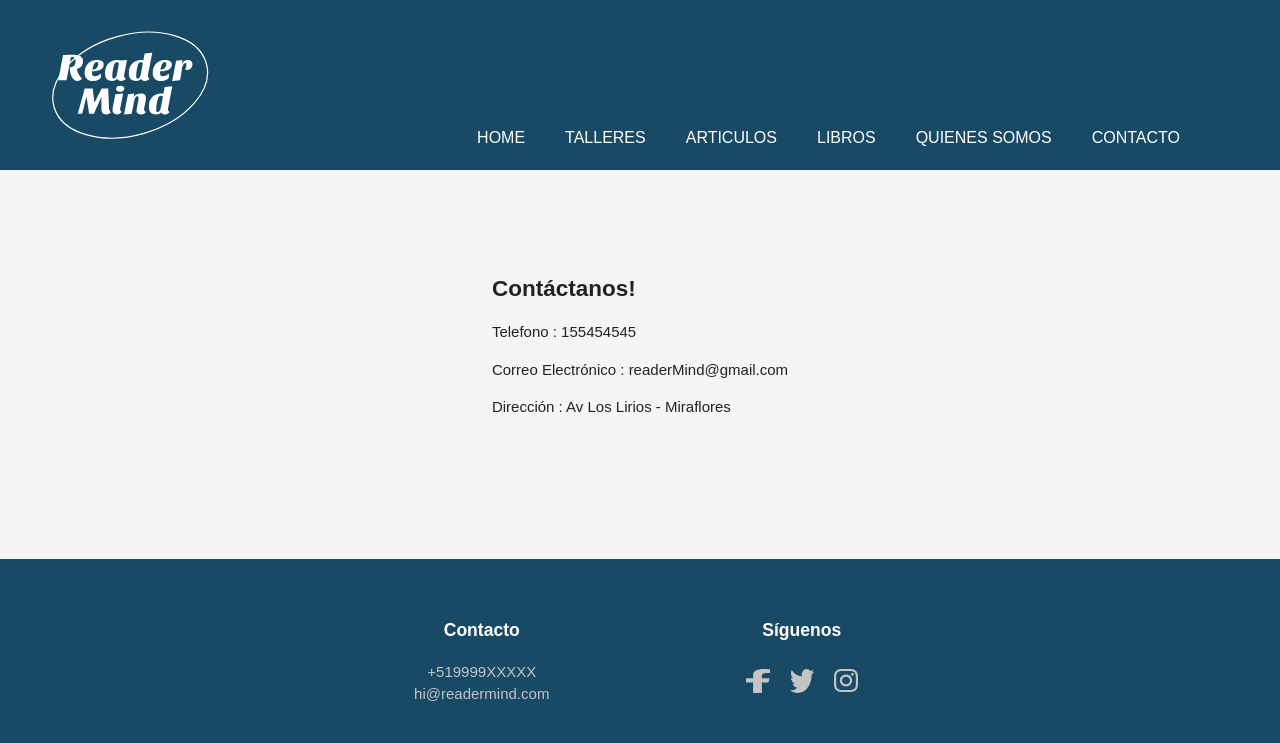
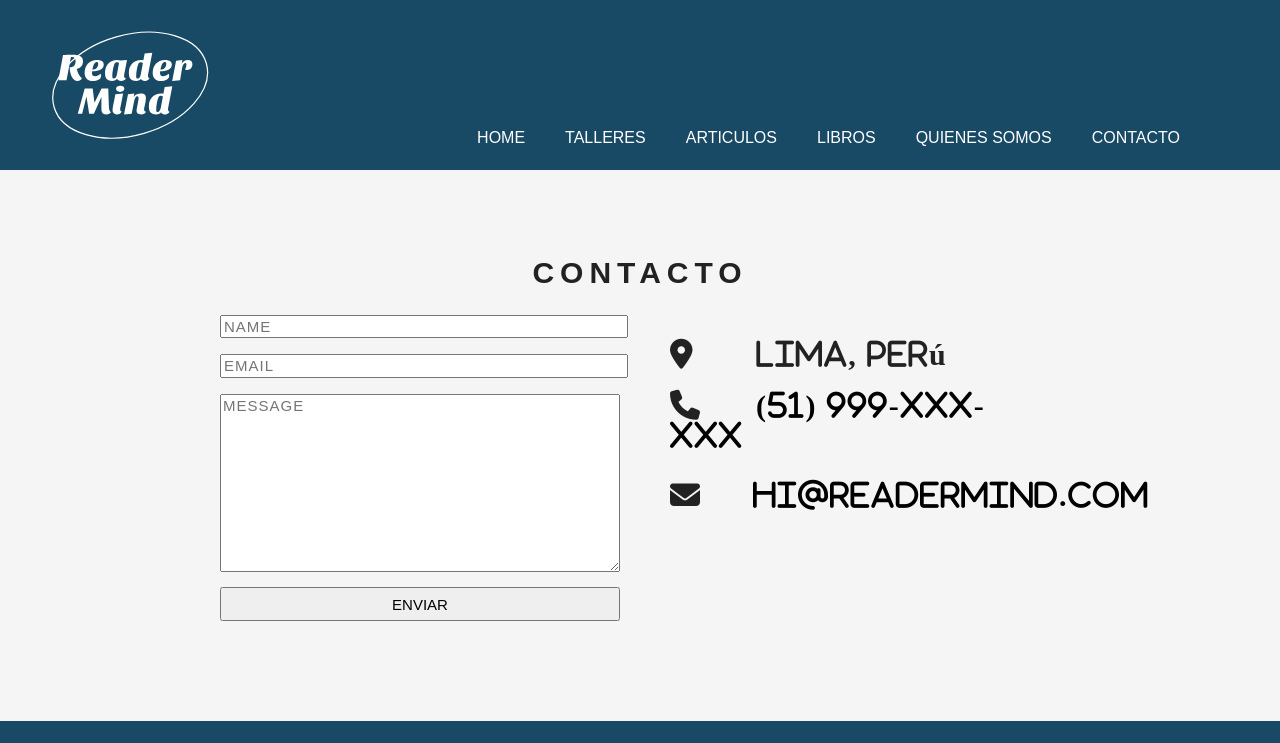
Before and after one commit to LNVNS/Readermind, a website: page pages/contacto.html in a window 1280 px wide. Shown: the top 743 px of the page. Drawn offline with Linux system fonts and the light colour scheme.

Commit message:
Add contact form

```diff
--- a/css/contacto.css
+++ b/css/contacto.css
@@ -272,6 +272,100 @@ header a {
     margin-right: auto;
 }
 
+#contact {
+  width: 100%;
+  height: 100%;
+}
+
+.section-header {
+  text-align: center;
+  margin: 0 auto;
+  text-transform: uppercase;
+  letter-spacing: 6px;
+}
+
+.contact-wrapper {
+  display: flex;
+  flex-direction: row;
+  justify-content: space-between;
+  margin: 0 auto;
+  padding: 20px;
+  position: relative;
+  max-width: 840px;
+}
+
+.form-horizontal {
+  font-weight: 400;
+  display: flex;
+  flex-direction: column;
+}
+
+.form-control,
+textarea {
+  max-width: 400px;
+  letter-spacing: 1px;
+}
+
+.form-group {
+  margin-bottom: 16px;
+}
+
+input {
+  width: 100%;
+}
+
+.send-button {
+  margin-top: 15px;
+  height: 34px;
+  width: 400px;
+  overflow: hidden;
+}
+
+.alt-send-button:hover {
+  cursor: pointer;
+}
+
+.direct-contact-container {
+  max-width: 400px;
+}
+
+.contact-list {
+  list-style-type: none;
+  margin-left: -30px;
+  padding-right: 20px;
+}
+
+.list-item {
+  line-height: 4;
+}
+
+.contact-text {
+  letter-spacing: 1.9px;
+}
+
+.contact-text a {
+  color: black;
+}
+
+.place {
+  margin-left: 62px;
+}
+
+.phone {
+  margin-left: 56px;
+}
+
+.gmail {
+  margin-left: 53px;
+}
+
+.contact-text a {
+  text-decoration: none;
+}
+
+.contact-text a:hover {
+  text-decoration: none;
+}
 
 /* ==========================================================================
    EXAMPLE Media Queries for Responsive Design.
--- a/pages/contacto.html
+++ b/pages/contacto.html
@@ -21,7 +21,7 @@
     <link rel="stylesheet" href="../css/contacto.css">
     <link rel="stylesheet" href="../css/api-google.css">
 
-
+    <script src="https://kit.fontawesome.com/ee72af7c06.js" crossorigin="anonymous"></script>
     <meta name="theme-color" content="#fafafa">
 </head>
 
@@ -60,17 +60,38 @@
     <!-- Body -->
 
     <main>
-        <br>
-        <div class="center_contact">
-            <h2>Contáctanos! </h2>
-            <p>Telefono : 155454545 </p>
-            <p> Correo Electrónico : readerMind@gmail.com</p>
-            <p>Dirección : Av Los Lirios - Miraflores</p>
-
-
-        </div>
-
-
+        <section id="contact">
+          <h1 class="section-header">Contacto</h1>
+          <div class="contact-wrapper">
+            <!-- Left contact page -->
+            <form id="contact-form" class="form-horizontal" role="form">
+              <div class="form-group">
+                <div class="col-sm-12">
+                  <input type="text" class="form-control" id="name" placeholder="NAME" name="name" value="" required>
+                </div>
+              </div>
+              <div class="form-group">
+                <div class="col-sm-12">
+                  <input type="email" class="form-control" id="email" placeholder="EMAIL" name="email" value="" required>
+                </div>
+              </div>
+              <textarea class="form-control" rows="10" placeholder="MESSAGE" name="message" required></textarea>
+              <button class="btn btn-primary send-button" id="submit" type="submit" value="SEND">
+                <div class="alt-send-button">
+                  <span class="send-text">ENVIAR</span>
+                </div>
+              </button>
+            </form>
+            <!-- Right contact page -->
+            <div class="direct-contact-container">
+              <ul class="contact-list">
+                <li class="list-item"><i class="fa fa-map-marker fa-2x"><span class="contact-text place">Lima, Perú</span></i></li>
+                <li class="list-item"><i class="fa fa-phone fa-2x"><span class="contact-text phone"><a href="tel:1-212-555-5555" title="Give me a call">(51) 999-XXX-XXX</a></span></i></li>
+                <li class="list-item"><i class="fa fa-envelope fa-2x"><span class="contact-text gmail"><a href="mailto:#" title="Send me an email">hi@readermind.com</a></span></i></li>
+              </ul>
+            </div>
+          </div>
+        </section>
     </main>
 
     <!-- Footer -->
@@ -113,6 +134,14 @@
         ga('set', 'anonymizeIp', true);
         ga('set', 'transport', 'beacon');
         ga('send', 'pageview')
+
+        document.querySelector('#contact-form').addEventListener('submit', (e) => {
+          e.preventDefault();
+          e.target.elements.name.value = '';
+          e.target.elements.email.value = '';
+          e.target.elements.message.value = '';
+          alert('Mensaje enviado!');
+        });
     </script>
 
     <script src="https://www.google-analytics.com/analytics.js " async></script>
```
Also changed, not shown: pages/quienes-somos.html (+1 -1 lines), css/normalize.css.
